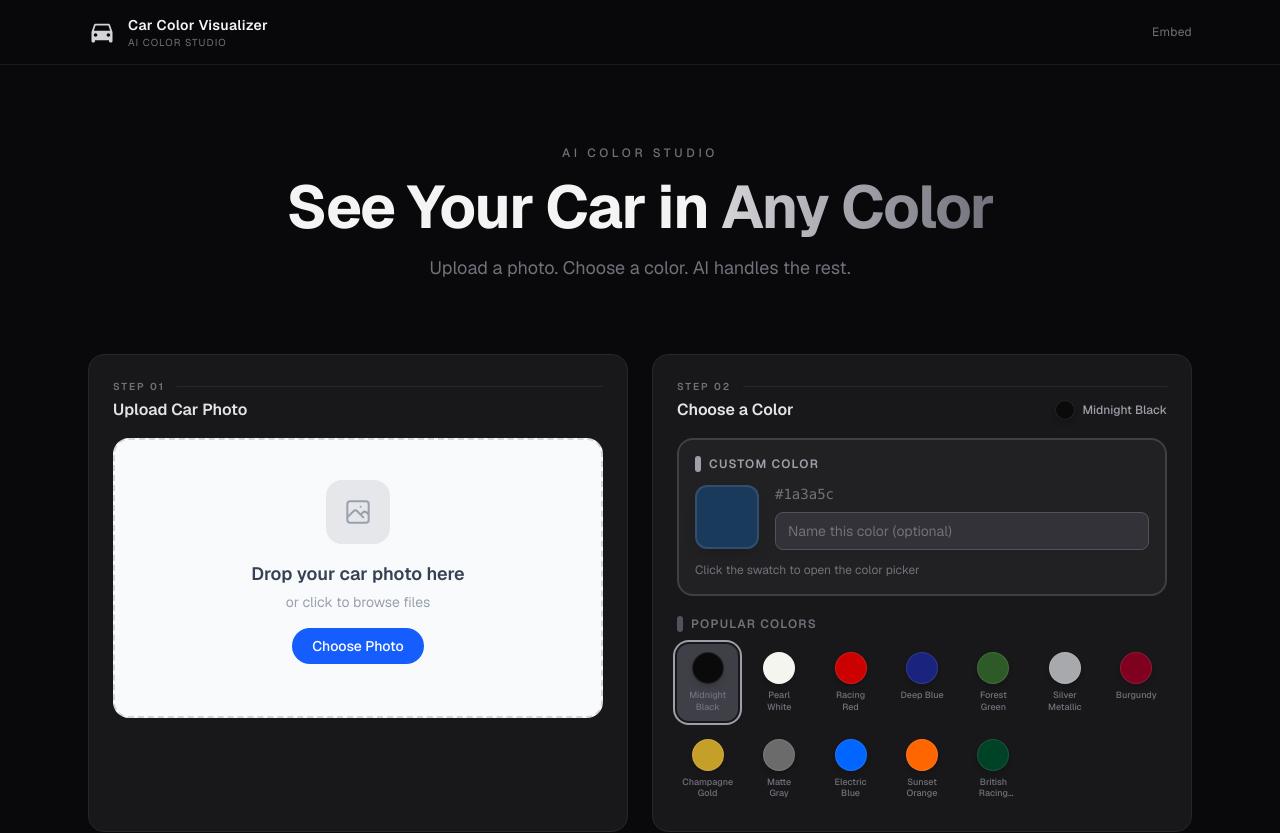
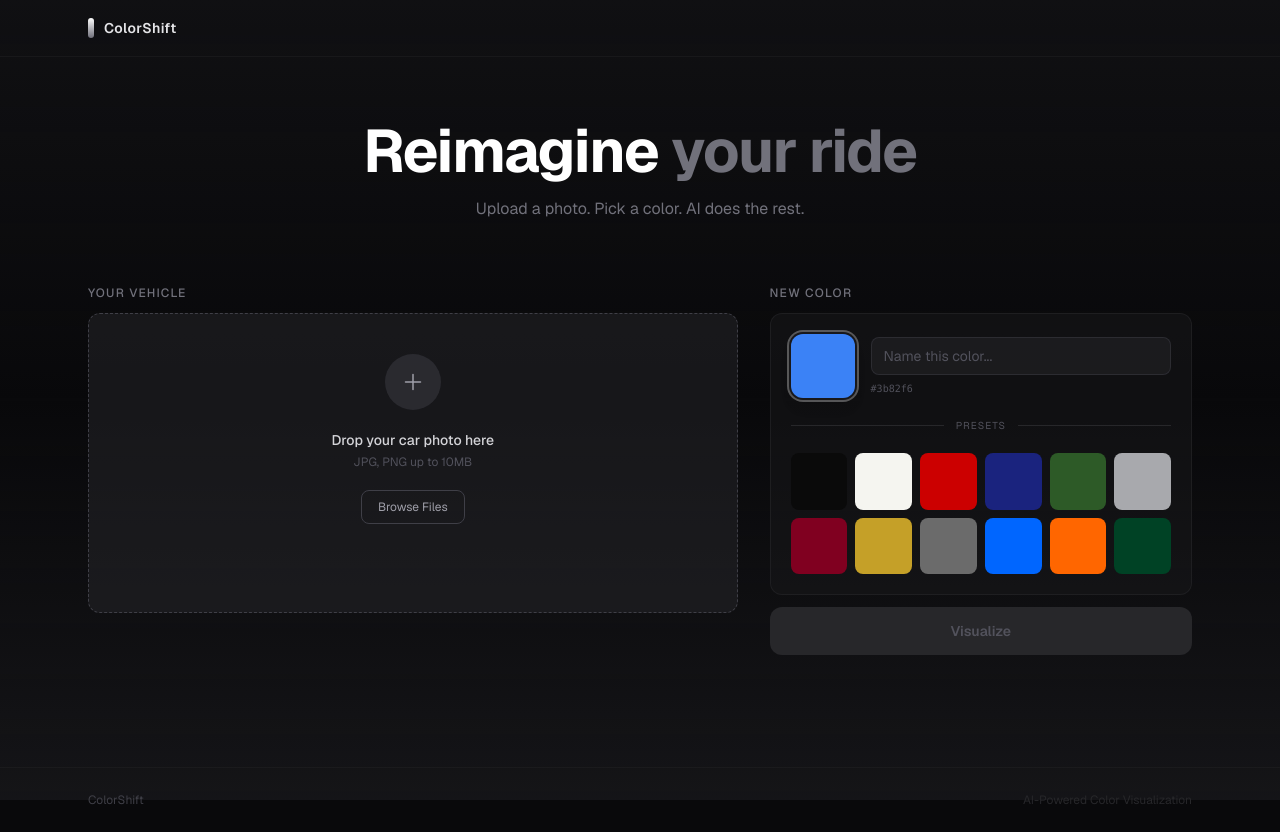
Before and after one commit to Bwausti/car-color-visualizer, a Next.js app: page / in a window 1280 px wide. Shown: the top 833 px of the page. Built offline with nearby package versions, Linux system fonts and the light colour scheme.

Commit message:
premium UI overhaul: dark automotive theme, sleek components

```diff
--- a/app/page.tsx
+++ b/app/page.tsx
@@ -13,8 +13,8 @@ interface VisualizeResult {
 
 export default function Home() {
   const [uploadedImage, setUploadedImage] = useState<string | null>(null);
-  const [selectedColorName, setSelectedColorName] = useState("Midnight Black");
-  const [selectedColorHex, setSelectedColorHex] = useState("#0a0a0a");
+  const [selectedColorName, setSelectedColorName] = useState("Custom #3b82f6");
+  const [selectedColorHex, setSelectedColorHex] = useState("#3b82f6");
   const [isLoading, setIsLoading] = useState(false);
   const [result, setResult] = useState<VisualizeResult | null>(null);
   const [error, setError] = useState<string | null>(null);
@@ -77,7 +77,7 @@ export default function Home() {
       setCopied(true);
       setTimeout(() => setCopied(false), 2000);
     } catch {
-      // clipboard failed, just show the URL
+      // clipboard failed
     }
   };
 
@@ -91,63 +91,48 @@ export default function Home() {
 
   return (
     <div className="min-h-screen bg-zinc-950 text-zinc-100">
-      {/* Header */}
-      <header className="border-b border-zinc-800/60 sticky top-0 z-10 bg-zinc-950/90 backdrop-blur-md">
-        <div className="max-w-6xl mx-auto px-6 h-16 flex items-center justify-between">
-          <div className="flex items-center gap-3">
-            {/* Minimal car silhouette icon */}
-            <svg
-              className="w-7 h-7 text-zinc-300"
-              viewBox="0 0 24 24"
-              fill="currentColor"
-            >
-              <path d="M18.92 6.01C18.72 5.42 18.16 5 17.5 5h-11c-.66 0-1.21.42-1.42 1.01L3 12v8c0 .55.45 1 1 1h1c.55 0 1-.45 1-1v-1h12v1c0 .55.45 1 1 1h1c.55 0 1-.45 1-1v-8l-2.08-5.99zM6.5 16c-.83 0-1.5-.67-1.5-1.5S5.67 13 6.5 13s1.5.67 1.5 1.5S7.33 16 6.5 16zm11 0c-.83 0-1.5-.67-1.5-1.5s.67-1.5 1.5-1.5 1.5.67 1.5 1.5-.67 1.5-1.5 1.5zM5 11l1.5-4.5h11L19 11H5z" />
-            </svg>
-            <div>
-              <h1 className="font-semibold text-zinc-100 text-sm tracking-wide">
-                Car Color Visualizer
-              </h1>
-              <p className="text-[10px] text-zinc-500 tracking-widest uppercase">
-                AI Color Studio
-              </p>
+      {/* Subtle gradient overlay */}
+      <div className="fixed inset-0 bg-gradient-to-b from-zinc-900/50 via-transparent to-zinc-900/80 pointer-events-none" />
+
+      <div className="relative">
+        {/* Header — minimal */}
+        <header className="border-b border-zinc-800/40">
+          <div className="max-w-6xl mx-auto px-6 h-14 flex items-center justify-between">
+            <div className="flex items-center gap-2.5">
+              <div className="w-1.5 h-5 bg-gradient-to-b from-white to-zinc-500 rounded-full" />
+              <span className="text-sm font-semibold text-zinc-200 tracking-wide">ColorShift</span>
             </div>
-          </div>
-          <a
-            href="/embed"
-            className="text-xs text-zinc-500 hover:text-zinc-300 transition-colors tracking-wide"
-          >
-            Embed
-          </a>
           </div>
         </header>
 
-      <main className="max-w-6xl mx-auto px-6 py-12 space-y-10">
-        {/* Hero */}
-        <div className="text-center py-8">
-          <p className="text-xs text-zinc-500 uppercase tracking-[0.3em] mb-4 font-medium">
-            AI Color Studio
-          </p>
-          <h2 className="text-5xl sm:text-6xl font-bold text-zinc-100 mb-4 tracking-tight">
-            See Your Car in{" "}
-            <span className="text-transparent bg-clip-text bg-gradient-to-r from-zinc-300 to-zinc-500">
-              Any Color
-            </span>
-          </h2>
-          <p className="text-zinc-500 text-lg max-w-xl mx-auto leading-relaxed">
-            Upload a photo. Choose a color. AI handles the rest.
+        <main className="max-w-6xl mx-auto px-6 py-16">
+          {/* Hero — tight and confident */}
+          <div className="text-center mb-16">
+            <h1 className="text-5xl sm:text-6xl font-bold tracking-tight mb-4">
+              <span className="text-white">Reimagine</span>{" "}
+              <span className="text-zinc-500">your ride</span>
+            </h1>
+            <p className="text-zinc-500 text-base max-w-md mx-auto">
+              Upload a photo. Pick a color. AI does the rest.
             </p>
           </div>
 
-        <div className="grid md:grid-cols-2 gap-6">
-          {/* Left: Upload */}
-          <div className="bg-zinc-900 rounded-2xl border border-zinc-800 p-6 space-y-4">
-            <div className="flex items-center gap-3 mb-1">
-              <span className="text-[10px] text-zinc-500 uppercase tracking-[0.2em] font-semibold">
-                Step 01
-              </span>
-              <div className="flex-1 h-px bg-zinc-800" />
+          {/* Two-column layout */}
+          <div className="grid lg:grid-cols-5 gap-8 mb-12">
+            {/* Left: Upload — takes more space */}
+            <div className="lg:col-span-3 space-y-3">
+              <div className="flex items-center justify-between">
+                <h3 className="text-xs text-zinc-500 uppercase tracking-widest font-medium">Your Vehicle</h3>
+                {uploadedImage && (
+                  <div className="flex items-center gap-2">
+                    <div
+                      className="w-3 h-3 rounded-full border border-zinc-700"
+                      style={{ backgroundColor: selectedColorHex }}
+                    />
+                    <span className="text-xs text-zinc-500">{selectedColorName}</span>
                   </div>
-            <h3 className="font-semibold text-zinc-200 text-base">Upload Car Photo</h3>
+                )}
+              </div>
               <ImageUploader
                 onImageSelect={handleImageSelect}
                 currentImage={uploadedImage}
@@ -155,83 +140,62 @@ export default function Home() {
             </div>
 
             {/* Right: Color picker */}
-          <div className="bg-zinc-900 rounded-2xl border border-zinc-800 p-6 space-y-4">
-            <div className="flex items-center gap-3 mb-1">
-              <span className="text-[10px] text-zinc-500 uppercase tracking-[0.2em] font-semibold">
-                Step 02
-              </span>
-              <div className="flex-1 h-px bg-zinc-800" />
-            </div>
-            <div className="flex items-center justify-between">
-              <h3 className="font-semibold text-zinc-200 text-base">Choose a Color</h3>
-              {/* Selected color preview inline */}
-              <div className="flex items-center gap-2">
-                <div
-                  className="w-5 h-5 rounded-full shadow-md border border-white/10"
-                  style={{ backgroundColor: selectedColorHex }}
-                />
-                <span className="text-xs text-zinc-400 font-medium">
-                  {selectedColorName}
-                </span>
-              </div>
-            </div>
-
+            <div className="lg:col-span-2 space-y-3">
+              <h3 className="text-xs text-zinc-500 uppercase tracking-widest font-medium">New Color</h3>
+              <div className="bg-zinc-900/50 border border-zinc-800/60 rounded-xl p-5">
                 <ColorPicker
                   selectedColor={selectedColorName}
                   onColorChange={handleColorChange}
                 />
               </div>
-        </div>
 
-        {/* Visualize button */}
-        <div className="flex justify-center">
+              {/* CTA */}
               <button
                 onClick={handleVisualize}
                 disabled={!uploadedImage || isLoading}
-            className="bg-zinc-100 hover:bg-white disabled:bg-zinc-800 disabled:text-zinc-600 disabled:cursor-not-allowed text-zinc-900 font-semibold text-base px-12 py-4 rounded-xl transition-all duration-200 shadow-2xl shadow-black/40 hover:shadow-black/60 active:scale-95 tracking-wide min-w-[220px]"
+                className="w-full bg-white hover:bg-zinc-100 disabled:bg-zinc-800 disabled:text-zinc-600 disabled:cursor-not-allowed text-zinc-900 font-semibold text-sm py-3.5 rounded-xl transition-all duration-200 active:scale-[0.98]"
               >
                 {isLoading ? (
-              <span className="flex items-center justify-center gap-3">
-                <div className="w-4 h-4 border-2 border-zinc-400 border-t-zinc-700 rounded-full animate-spin" />
-                Processing...
+                  <span className="flex items-center justify-center gap-2">
+                    <div className="w-3.5 h-3.5 border-2 border-zinc-400 border-t-zinc-700 rounded-full animate-spin" />
+                    Processing
                   </span>
                 ) : (
-              "Visualize Color"
+                  "Visualize"
                 )}
               </button>
             </div>
+          </div>
 
-        {/* Loading */}
+          {/* Loading state */}
           {isLoading && (
-          <div className="bg-zinc-900 rounded-2xl border border-zinc-800 overflow-hidden">
+            <div className="bg-zinc-900/50 border border-zinc-800/60 rounded-xl overflow-hidden mb-8">
               <LoadingSpinner />
             </div>
           )}
 
           {/* Error */}
           {error && (
-          <div className="bg-red-950/40 border border-red-900/60 rounded-xl p-5 flex items-start gap-3">
-            <svg
-              className="w-5 h-5 text-red-400 flex-shrink-0 mt-0.5"
-              fill="none"
-              stroke="currentColor"
-              viewBox="0 0 24 24"
-            >
-              <path
-                strokeLinecap="round"
-                strokeLinejoin="round"
-                strokeWidth={2}
-                d="M12 8v4m0 4h.01M21 12a9 9 0 11-18 0 9 9 0 0118 0z"
-              />
-            </svg>
+            <div className="bg-red-950/20 border border-red-900/30 rounded-xl p-4 mb-8 flex items-start gap-3">
+              <div className="w-5 h-5 rounded-full bg-red-500/10 flex items-center justify-center flex-shrink-0 mt-0.5">
+                <span className="text-red-400 text-xs">!</span>
+              </div>
               <div>
-              <p className="font-semibold text-red-300 text-sm">
-                Generation failed
-              </p>
-              <p className="text-red-400 text-sm mt-1">{error}</p>
+                <p className="text-red-300 text-sm font-medium">Generation failed</p>
+                <p className="text-red-400/70 text-xs mt-1">{error}</p>
               </div>
             </div>
           )}
+        </main>
+
+        {/* Footer */}
+        <footer className="border-t border-zinc-800/40 py-6">
+          <div className="max-w-6xl mx-auto px-6 flex items-center justify-between">
+            <p className="text-zinc-700 text-xs">ColorShift</p>
+            <p className="text-zinc-800 text-xs">AI-Powered Color Visualization</p>
+          </div>
+        </footer>
+      </div>
 
       {/* Result Modal */}
       {result && uploadedImage && (
@@ -251,12 +215,6 @@ export default function Home() {
           copied={copied}
         />
       )}
-      </main>
-
-      {/* Footer */}
-      <footer className="border-t border-zinc-800/60 mt-20 py-8 text-center text-zinc-600 text-xs tracking-widest uppercase">
-        <p>Car Color Visualizer</p>
-      </footer>
     </div>
   );
 }
--- a/components/ColorPicker.tsx
+++ b/components/ColorPicker.tsx
@@ -12,53 +12,37 @@ export default function ColorPicker({
   selectedColor,
   onColorChange,
 }: ColorPickerProps) {
-  const [customHex, setCustomHex] = useState("#1a3a5c");
+  const [customHex, setCustomHex] = useState("#3b82f6");
   const [customName, setCustomName] = useState("");
-  const [isCustomActive, setIsCustomActive] = useState(false);
+  const [isCustomActive, setIsCustomActive] = useState(true);
 
   const handleCustomColorChange = (hex: string) => {
     setCustomHex(hex);
     setIsCustomActive(true);
-    const name = customName || "Custom Color";
-    onColorChange(name, hex);
+    onColorChange(customName || `Custom ${hex}`, hex);
   };
 
   const handleCustomNameChange = (name: string) => {
     setCustomName(name);
     if (isCustomActive) {
-      onColorChange(name || "Custom Color", customHex);
+      onColorChange(name || `Custom ${customHex}`, customHex);
     }
   };
 
-  const handleCustomClick = () => {
-    setIsCustomActive(true);
-    onColorChange(customName || "Custom Color", customHex);
+  const handlePresetClick = (color: CarColor) => {
+    setIsCustomActive(false);
+    onColorChange(color.name, color.hex);
   };
 
   return (
     <div className="space-y-5">
-      {/* Custom Color — Primary, always visible */}
+      {/* Custom color - always visible, prominent */}
+      <div className="flex items-center gap-4">
+        <div className="relative group">
           <div
-        className={`rounded-2xl border-2 transition-all duration-200 overflow-hidden ${
-          isCustomActive
-            ? "border-zinc-400 bg-zinc-800"
-            : "border-zinc-700 bg-zinc-800/60"
+            className={`w-16 h-16 rounded-xl shadow-lg cursor-pointer transition-all duration-200 hover:scale-105 ${
+              isCustomActive ? "ring-2 ring-white/30 ring-offset-2 ring-offset-zinc-900" : ""
             }`}
-        onClick={handleCustomClick}
-      >
-        <div className="p-4">
-          <div className="flex items-center gap-2 mb-3">
-            <div className="w-1.5 h-4 bg-zinc-400 rounded-full" />
-            <span className="text-xs font-semibold text-zinc-400 uppercase tracking-widest">
-              Custom Color
-            </span>
-          </div>
-
-          <div className="flex items-center gap-4">
-            {/* Large color swatch / native picker */}
-            <div className="relative flex-shrink-0">
-              <div
-                className="w-16 h-16 rounded-xl shadow-lg border-2 border-white/10 overflow-hidden cursor-pointer transition-transform hover:scale-105"
             style={{ backgroundColor: customHex }}
           >
             <input
@@ -69,62 +53,48 @@ export default function ColorPicker({
             />
           </div>
         </div>
-
-            <div className="flex-1 space-y-2">
-              <div className="flex items-center gap-2">
-                <span className="text-sm text-zinc-500 font-mono">{customHex}</span>
-              </div>
+        <div className="flex-1 min-w-0">
           <input
             type="text"
-                placeholder="Name this color (optional)"
+            placeholder="Name this color..."
             value={customName}
             onChange={(e) => handleCustomNameChange(e.target.value)}
-                onClick={(e) => e.stopPropagation()}
-                className="w-full text-sm bg-zinc-700/60 border border-zinc-600 rounded-lg px-3 py-2 text-zinc-200 placeholder-zinc-500 focus:outline-none focus:border-zinc-400 transition-colors"
+            className="w-full bg-zinc-800/50 border border-zinc-700/50 rounded-lg px-3 py-2 text-sm text-zinc-200 placeholder:text-zinc-600 focus:outline-none focus:border-zinc-500 transition-colors"
           />
+          <p className="text-zinc-600 text-[10px] mt-1.5 font-mono">{customHex}</p>
         </div>
       </div>
 
-          <p className="text-xs text-zinc-500 mt-3">
-            Click the swatch to open the color picker
-          </p>
-        </div>
+      {/* Divider */}
+      <div className="flex items-center gap-3">
+        <div className="flex-1 h-px bg-zinc-800" />
+        <span className="text-[10px] text-zinc-600 uppercase tracking-widest">Presets</span>
+        <div className="flex-1 h-px bg-zinc-800" />
       </div>
 
-      {/* Quick Picks — Secondary */}
-      <div>
-        <div className="flex items-center gap-2 mb-3">
-          <div className="w-1.5 h-4 bg-zinc-600 rounded-full" />
-          <span className="text-xs font-semibold text-zinc-500 uppercase tracking-widest">
-            Popular Colors
-          </span>
-        </div>
-        <div className="grid grid-cols-5 sm:grid-cols-7 gap-2.5">
+      {/* Preset colors - compact grid */}
+      <div className="grid grid-cols-6 gap-2">
         {CAR_COLORS.map((color: CarColor) => (
           <button
             key={color.name}
-              title={color.description}
-              onClick={() => {
-                setIsCustomActive(false);
-                onColorChange(color.name, color.hex);
-              }}
-              className={`group relative flex flex-col items-center gap-1.5 p-2 rounded-xl transition-all duration-150 ${
-                selectedColor === color.name && !isCustomActive
-                  ? "ring-2 ring-zinc-400 ring-offset-2 ring-offset-zinc-900 bg-zinc-700"
-                  : "hover:bg-zinc-800"
-              }`}
+            title={color.name}
+            onClick={() => handlePresetClick(color)}
+            className="group relative"
           >
             <div
-                className="w-8 h-8 rounded-full shadow-md border border-white/10"
+              className={`w-full aspect-square rounded-lg transition-all duration-200 hover:scale-110 hover:shadow-lg ${
+                selectedColor === color.name && !isCustomActive
+                  ? "ring-2 ring-white/40 ring-offset-1 ring-offset-zinc-900 scale-110"
+                  : "hover:ring-1 hover:ring-white/20"
+              }`}
               style={{ backgroundColor: color.hex }}
             />
-              <span className="text-[9px] text-zinc-500 text-center leading-tight font-medium line-clamp-2 group-hover:text-zinc-300 transition-colors">
+            <span className="absolute -bottom-4 left-1/2 -translate-x-1/2 text-[8px] text-zinc-500 whitespace-nowrap opacity-0 group-hover:opacity-100 transition-opacity pointer-events-none">
               {color.name}
             </span>
           </button>
         ))}
       </div>
     </div>
-    </div>
   );
 }
--- a/components/ImageUploader.tsx
+++ b/components/ImageUploader.tsx
@@ -43,14 +43,14 @@ export default function ImageUploader({
 
   return (
     <div
-      className={`relative border-2 border-dashed rounded-2xl transition-all duration-200 overflow-hidden ${
+      className={`relative rounded-xl transition-all duration-300 overflow-hidden ${
         isDragging
-          ? "border-blue-500 bg-blue-50"
+          ? "ring-2 ring-blue-500/50 bg-blue-500/5"
           : currentImage
-          ? "border-transparent"
-          : "border-gray-300 hover:border-gray-400 bg-gray-50 hover:bg-gray-100"
+          ? "bg-transparent"
+          : "bg-zinc-800/50 hover:bg-zinc-800/80 border border-dashed border-zinc-700 hover:border-zinc-500"
       }`}
-      style={{ minHeight: "280px" }}
+      style={{ minHeight: "300px" }}
       onDragOver={(e) => {
         e.preventDefault();
         setIsDragging(true);
@@ -64,11 +64,11 @@ export default function ImageUploader({
           <img
             src={currentImage}
             alt="Uploaded car"
-            className="w-full h-full object-contain rounded-2xl"
+            className="w-full h-full object-contain rounded-xl"
             style={{ maxHeight: "400px" }}
           />
-          <div className="absolute inset-0 bg-black/0 group-hover:bg-black/30 transition-all duration-200 rounded-2xl flex items-center justify-center">
-            <label className="opacity-0 group-hover:opacity-100 transition-opacity duration-200 cursor-pointer bg-white text-gray-800 px-4 py-2 rounded-full font-medium text-sm shadow-lg">
+          <div className="absolute inset-0 bg-black/0 group-hover:bg-black/50 transition-all duration-300 rounded-xl flex items-center justify-center">
+            <label className="opacity-0 group-hover:opacity-100 transition-all duration-300 cursor-pointer bg-white/10 backdrop-blur-md text-white px-5 py-2.5 rounded-lg font-medium text-sm border border-white/20 hover:bg-white/20">
               Change Photo
               <input
                 type="file"
@@ -81,29 +81,25 @@ export default function ImageUploader({
         </div>
       ) : (
         <label className="flex flex-col items-center justify-center h-full cursor-pointer p-10">
-          <div className="w-16 h-16 bg-gray-200 rounded-2xl flex items-center justify-center mb-4">
+          <div className="w-14 h-14 rounded-full bg-zinc-700/50 flex items-center justify-center mb-5">
             <svg
-              className="w-8 h-8 text-gray-400"
+              className="w-6 h-6 text-zinc-400"
               fill="none"
               stroke="currentColor"
               viewBox="0 0 24 24"
+              strokeWidth={1.5}
             >
-              <path
-                strokeLinecap="round"
-                strokeLinejoin="round"
-                strokeWidth={1.5}
-                d="M4 16l4.586-4.586a2 2 0 012.828 0L16 16m-2-2l1.586-1.586a2 2 0 012.828 0L20 14m-6-6h.01M6 20h12a2 2 0 002-2V6a2 2 0 00-2-2H6a2 2 0 00-2 2v12a2 2 0 002 2z"
-              />
+              <path strokeLinecap="round" strokeLinejoin="round" d="M12 4.5v15m7.5-7.5h-15" />
             </svg>
           </div>
-          <p className="text-gray-700 font-semibold text-lg mb-1">
+          <p className="text-zinc-300 font-medium text-sm mb-1">
             Drop your car photo here
           </p>
-          <p className="text-gray-400 text-sm mb-4">
-            or click to browse files
+          <p className="text-zinc-600 text-xs mb-5">
+            JPG, PNG up to 10MB
           </p>
-          <span className="bg-blue-600 text-white px-5 py-2 rounded-full text-sm font-medium hover:bg-blue-700 transition-colors">
-            Choose Photo
+          <span className="text-xs text-zinc-400 border border-zinc-700 px-4 py-2 rounded-lg hover:border-zinc-500 hover:text-zinc-300 transition-colors">
+            Browse Files
           </span>
           <input
             type="file"
--- a/components/LoadingSpinner.tsx
+++ b/components/LoadingSpinner.tsx
@@ -3,11 +3,12 @@
 import { useEffect, useState } from "react";
 
 const LOADING_MESSAGES = [
-  "Analyzing your vehicle...",
-  "Applying paint color...",
+  "Analyzing vehicle geometry...",
+  "Mapping paint surfaces...",
+  "Applying color coat...",
   "Blending metallic finish...",
-  "Adjusting light reflections...",
-  "Finalizing your custom color...",
+  "Rendering reflections...",
+  "Final polish...",
 ];
 
 export default function LoadingSpinner() {
@@ -17,14 +18,14 @@ export default function LoadingSpinner() {
   useEffect(() => {
     const msgInterval = setInterval(() => {
       setMessageIndex((i) => (i + 1) % LOADING_MESSAGES.length);
-    }, 2500);
+    }, 2200);
 
     const progressInterval = setInterval(() => {
       setProgress((p) => {
-        if (p >= 95) return p;
-        return p + Math.random() * 3;
+        if (p >= 92) return p;
+        return p + Math.random() * 2.5;
       });
-    }, 800);
+    }, 600);
 
     return () => {
       clearInterval(msgInterval);
@@ -33,44 +34,43 @@ export default function LoadingSpinner() {
   }, []);
 
   return (
-    <div className="flex flex-col items-center justify-center py-16 px-8">
-      <div className="relative w-20 h-20 mb-6">
-        <div className="absolute inset-0 rounded-full border-4 border-blue-100" />
-        <div
-          className="absolute inset-0 rounded-full border-4 border-blue-600 border-t-transparent animate-spin"
-          style={{ animationDuration: "1s" }}
+    <div className="flex flex-col items-center justify-center py-14 px-8">
+      {/* Animated ring */}
+      <div className="relative w-16 h-16 mb-6">
+        <svg className="w-full h-full animate-spin" style={{ animationDuration: "2s" }} viewBox="0 0 50 50">
+          <circle
+            cx="25" cy="25" r="20"
+            fill="none"
+            stroke="rgb(39,39,42)"
+            strokeWidth="3"
           />
-        <div className="absolute inset-0 flex items-center justify-center">
-          <svg
-            className="w-8 h-8 text-blue-500"
+          <circle
+            cx="25" cy="25" r="20"
             fill="none"
-            stroke="currentColor"
-            viewBox="0 0 24 24"
-          >
-            <path
+            stroke="rgb(161,161,170)"
+            strokeWidth="3"
             strokeLinecap="round"
-              strokeLinejoin="round"
-              strokeWidth={1.5}
-              d="M7 21a4 4 0 01-4-4V5a2 2 0 012-2h4a2 2 0 012 2v12a4 4 0 01-4 4zm0 0h12a2 2 0 002-2v-4a2 2 0 00-2-2h-2.343M11 7.343l1.657-1.657a2 2 0 012.828 0l2.829 2.829a2 2 0 010 2.828l-8.486 8.485M7 17h.01"
+            strokeDasharray="60 70"
           />
         </svg>
       </div>
-      </div>
 
-      <p className="text-gray-700 font-semibold text-lg mb-2">
-        AI Recoloring in Progress
-      </p>
-      <p className="text-gray-400 text-sm mb-6 text-center">
+      <p className="text-zinc-300 font-medium text-sm mb-1 tracking-wide">
         {LOADING_MESSAGES[messageIndex]}
       </p>
 
-      <div className="w-full max-w-xs bg-gray-100 rounded-full h-1.5 overflow-hidden">
+      {/* Progress bar */}
+      <div className="w-48 mt-4">
+        <div className="w-full bg-zinc-800 rounded-full h-0.5 overflow-hidden">
           <div
-          className="h-full bg-gradient-to-r from-blue-500 to-blue-600 rounded-full transition-all duration-700"
+            className="h-full bg-gradient-to-r from-zinc-500 to-zinc-300 rounded-full transition-all duration-500 ease-out"
             style={{ width: `${progress}%` }}
           />
         </div>
-      <p className="text-gray-400 text-xs mt-2">{Math.round(progress)}%</p>
+        <p className="text-zinc-600 text-[10px] mt-2 text-center font-mono">
+          {Math.round(progress)}%
+        </p>
+      </div>
     </div>
   );
 }
```
Lines whose indentation alone changed are shown as unchanged.
